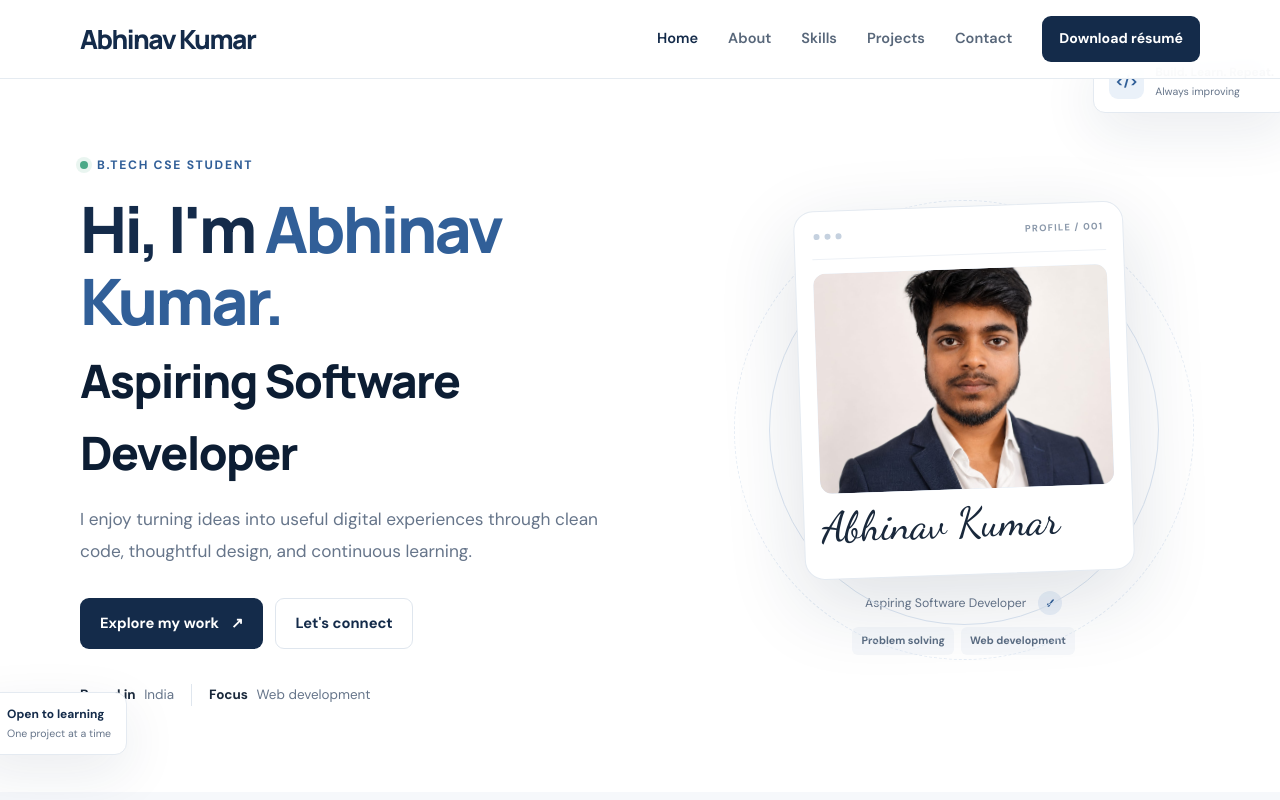
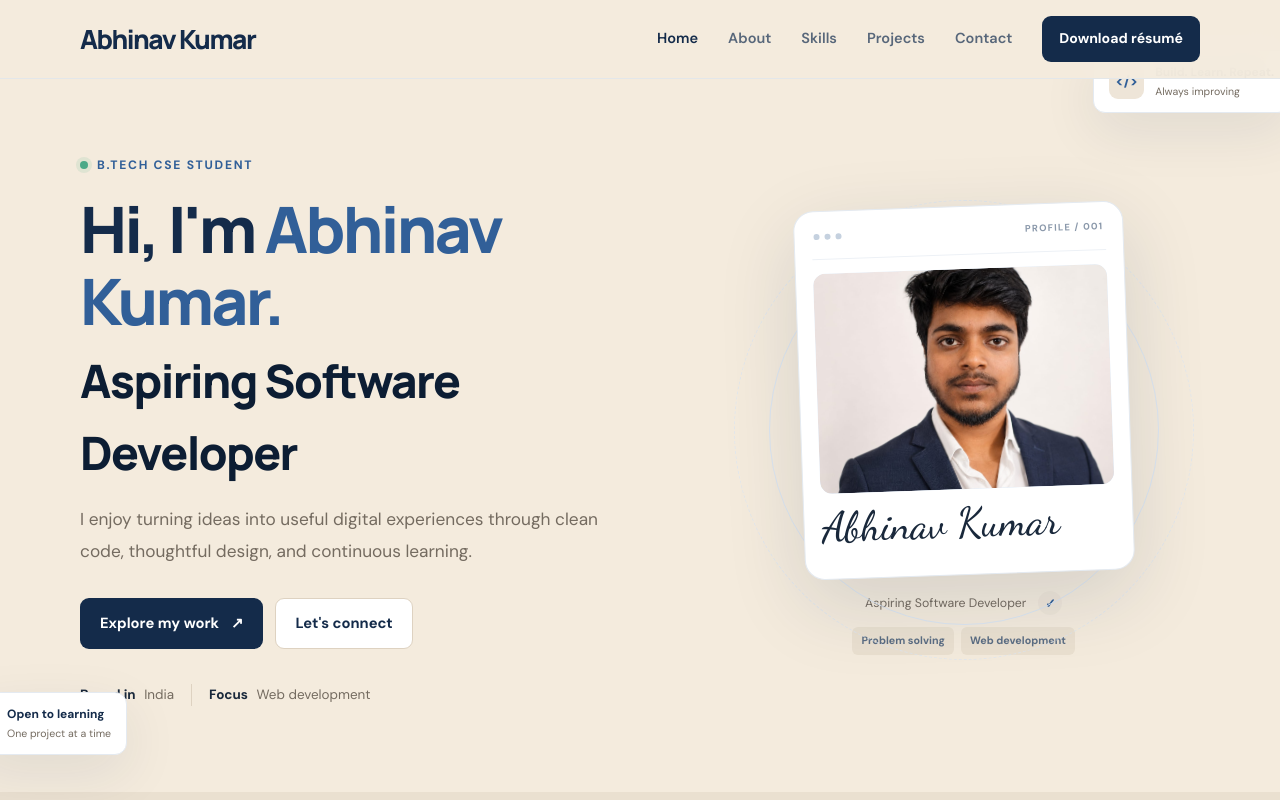
Before and after one commit to Abhinav-Er/Abhinav-Portfolio, a plain HTML site: page index.html in a window 1280 px wide. Shown: the top 800 px of the page. Drawn offline with Linux system fonts and the light colour scheme.

Commit message:
Change portfolio background to sand

```diff
--- a/style.css
+++ b/style.css
@@ -1,16 +1,16 @@
 /* Abhinav Kumar Portfolio — Minimal Professional
    Palette: white, navy, and soft blue-gray. */
    @import url('https://fonts.googleapis.com/css2?family=Dancing+Script:wght@400;500;600&display=swap');
-:root {
+ :root {
   --navy: #142b4a;
   --navy-deep: #0c1d33;
   --blue: #315f98;
-  --blue-light: #eaf1f9;
+  --blue-light: #eee5d8;
   --ink: #19283b;
-  --muted: #66758a;
-  --line: #dfe6ee;
-  --paper: #ffffff;
-  --soft: #f6f8fb;
+  --muted: #746b60;
+  --line: #ded2c1;
+  --paper: #f4ebdd;
+  --soft: #eae0d0;
   --radius: 18px;
   --shadow: 0 18px 55px rgba(20, 43, 74, .09);
 }
@@ -26,7 +26,9 @@ img { max-width: 100%; display: block; }
 .section-soft { background: var(--soft); }
 .skip-link { position: absolute; top: -60px; left: 16px; z-index: 1000; padding: 10px 14px; background: var(--navy); color: white; border-radius: 8px; }
 .skip-link:focus { top: 12px; }
-.site-header { position: sticky; top: 0; z-index: 100; background: rgba(255,255,255,.94); backdrop-filter: blur(14px); border-bottom: 1px solid rgba(223,230,238,.8); }
+.site-header { position: sticky; top: 0; z-index: 100;
+     background: rgba(244,235,221,.94); backdrop-filter: blur(14px);
+  border-bottom: 1px solid rgba(223,230,238,.8); }
 .nav { min-height: 78px; display: flex; align-items: center; justify-content: space-between; gap: 28px; }
 .brand { font: 800 1.65rem/1 "Manrope", sans-serif; letter-spacing: -1.5px; color: var(--navy); }
 .brand span { color: var(--blue); }
@@ -193,7 +195,8 @@ h1 > span:first-child { color: var(--blue); }
   .section { padding-block: 75px; }
   .nav { min-height: 70px; }
   .menu-toggle { display: block; }
-  .nav-links { display: none; position: absolute; top: 69px; left: 0; right: 0; flex-direction: column; align-items: stretch; gap: 0; padding: 10px 22px 20px; background: white; border-bottom: 1px solid var(--line); box-shadow: 0 18px 25px rgba(20,43,74,.08); }
+  .nav-links { display: none; position: absolute; top: 69px; left: 0; right: 0;
+     flex-direction: column; align-items: stretch; gap: 0; padding: 10px 22px 20px; background: #F4EBDD; border-bottom: 1px solid var(--line); box-shadow: 0 18px 25px rgba(20,43,74,.08); }
   .nav-links.open { display: flex; }
   .nav-link { padding: 12px 0; border-bottom: 1px solid #eef2f6; }
   .nav-cta { margin-top: 13px; text-align: center; }
```
